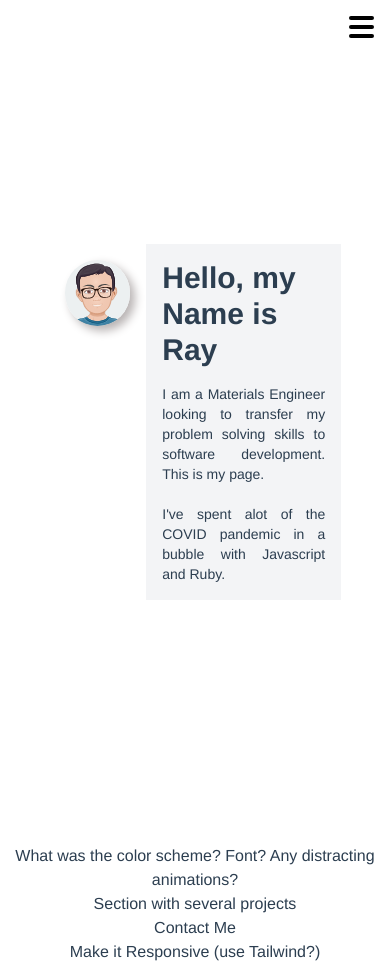
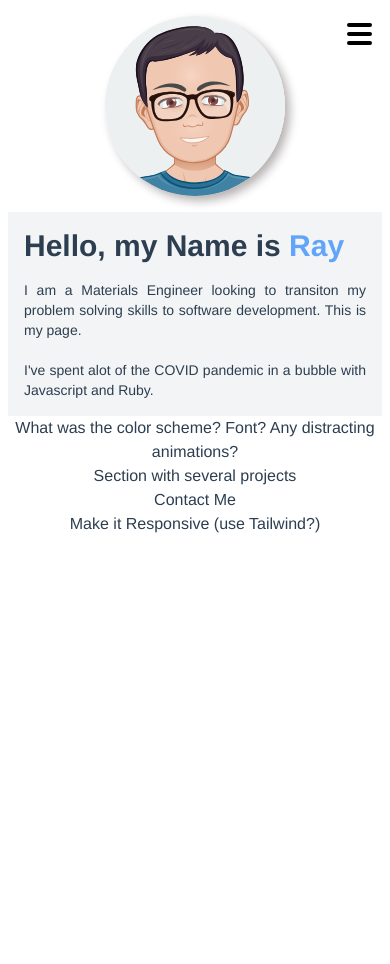
Before and after one commit to ray0h/profile_page, a Vue app: page / in a window 390 px wide. After the commit the page ends 844 px from the top, so only its background shows below. Built offline with nearby package versions, Linux system fonts and the light colour scheme.

Commit message:
setup Navbar links, styling; made full/responsive menus

```diff
--- a/src/App.vue
+++ b/src/App.vue
@@ -1,11 +1,11 @@
 <template>
   <div id="app">
     <Navbar></Navbar>
-    <Intro/>
+    <a name="about"><Intro/></a>
     <p class="">What was the color scheme?  Font?  Any distracting animations?</p>
     <p>Section with several projects</p>
     <p>Contact Me</p>
-    <p>Make it Responsive (use Tailwind?)</p>
+    <p><a name="contact"></a> Make it Responsive (use Tailwind?)</p>
 
   </div>
 </template>
--- a/src/components/Intro.vue
+++ b/src/components/Intro.vue
@@ -1,16 +1,16 @@
 <template>
-  <div class="h-screen flex items-center">
-  <div id="intro-container" class ="flex justify-center">
-    <div class="flex w-3/4">
-      <div id="intro-img-container" class="p-4 w-1/3">
-        <img class="rounded-full shad inline align-bottom" src="../assets/ROavatar.svg" alt="RO avatar" width="180">
-      </div>
-      <div id="intro-txt-container" class="bg-gray-100 p-4 w-2/3">
-        <h2 class="font-bold text-left text-3xl">Hello, my Name is Ray</h2>
-        <p class="mt-4 text-justify text-sm">I am a Materials Engineer looking to transfer my problem solving skills to software development. This is my page. <br/><br/> I've spent alot of the COVID pandemic in a bubble with Javascript and Ruby.</p>
+  <div class="sm:h-screen flex items-center">
+    <div id="intro-container" class ="flex justify-center">
+      <div class="flex flex-col sm:flex-row w-full sm:w-3/4">
+        <div id="intro-img-container" class="p-4 sm:w-1/3">
+          <img class="rounded-full shad inline align-bottom" src="../assets/ROavatar.svg" alt="RO avatar" width="180">
+        </div>
+        <div id="intro-txt-container" class="bg-gray-100 p-4 mx-2 sm: mx-0 sm:w-2/3">
+          <h2 class="font-bold text-left text-3xl">Hello, my Name is <span class="text-blue-400">Ray</span></h2>
+          <p class="mt-4 text-justify text-sm">I am a Materials Engineer looking to transiton my problem solving skills to software development. This is my page. <br/><br/> I've spent alot of the COVID pandemic in a bubble with Javascript and Ruby.</p>
+        </div>
       </div>
     </div>
-  </div>
   </div>
 </template>
 
--- a/src/components/NavBar.vue
+++ b/src/components/NavBar.vue
@@ -1,30 +1,65 @@
 <template>
   <div id="navContainer" class="sm:bg-gray-300 bg-transparent fixed right-0">
     <div id="fullNav" class="p-2 text-right w-screen hidden sm:block">
-      <a href="#">About</a>  |
-      <a href="#">Projects</a> |
-      <a href="#">Contact</a>
+      <a href="#about">About</a>  |
+      <a href="#projects">Projects</a> |
+      <a href="#contact">Contact</a>
     </div>
-    <div id="hamburger" class="mt-4 mr-4 sm:hidden">
-      <div class="dash"></div>
-      <div class="dash"></div>
-      <div class="dash"></div>
+    <div id="hamburger" class= "mt-4 mr-4 sm:hidden absolute top-0.5 right-0.5 cursor-pointer transition ease-in-out transform hover:scale-125" :class="{open: isOpen}" @click="toggleMenu">
+      <div class="dash dash-top"></div>
+      <div class="dash dash-mid"></div>
+      <div class="dash dash-bot"></div>
     </div>
+    <!-- <div id="smallNav" :class="{open: isOpen}" class ="w-screen bg-green-100 p-1"> -->
+      <ul id="smallNav" :class="{hidden: !isOpen}" class ="w-screen bg-gray-300 pt-6">
+        <li><a @click="toggleMenu" href="#about">About</a></li>
+        <li><a @click="toggleMenu" href="#projects">Projects</a></li>
+        <li><a @click="toggleMenu" href="#contact">Contact</a></li>
+      </ul>
+    <!-- </div> -->
   </div>
 </template>
 
 <script>
 export default {
-  name: 'Navbar'
+  name: 'Navbar',
+  data: function() {
+    return {
+      isOpen: false
+    }
+  },
+  methods: {
+    toggleMenu: function() { this.isOpen = !this.isOpen }
+  },
 }
 </script>
 
 <style>
   .dash {
+    transition: 0.1s ease-in-out;
     margin: 5px 0;
     width: 25px;
     height: 4px;
     border-radius: 2px;
     background-color: black;
   }
+  #hamburger.open .dash.dash-mid {
+    transition:0.2s ease-in-out;
+    transform: rotate(45deg);
+  }
+  #hamburger.open .dash.dash-top {
+    transition: ease-in;
+    background-color: transparent;
+  }
+  #hamburger.open .dash.dash-bot {
+    transition:0.2s ease-in-out;
+    background-color: black;
+    transform: rotate(-45deg)translate(6px, -6px)
+  }
+  #smallNav {
+    display: hidden;
+  }
+  #smallNav.open {
+    display: block;
+  }
 </style>
```
